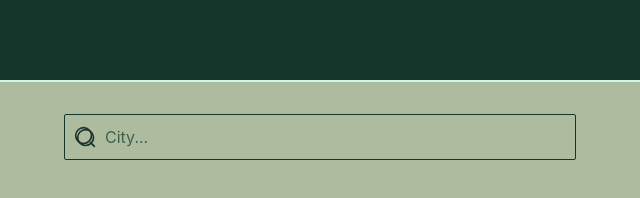
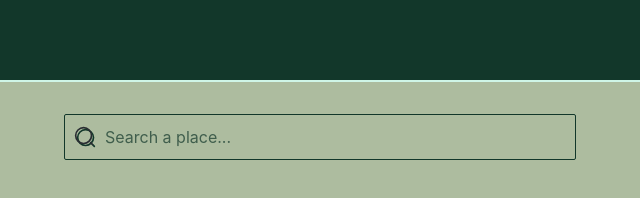
Before and after one commit to dev-ishwar/ts-weather-app, a website built with Vite: page index.html in a window 1280 px wide. Shown: the full height of the page, 320-960 px from the left. Built offline with nearby package versions, Linux system fonts and the light colour scheme.

Commit message:
minor fixes

```diff
--- a/index.html
+++ b/index.html
@@ -62,7 +62,7 @@
           type="text"
           name="search"
           id="search"
-          placeholder="City..."
+          placeholder="Search a place..."
           autocomplete="off"
         >
         <ul id="searchResults"></ul>
--- a/src/lib/data-service.ts
+++ b/src/lib/data-service.ts
@@ -45,7 +45,7 @@ export const fetchCurrentWeather = async (query: string) => {
         const url = `https://api.weatherapi.com/v1/forecast.json?q=${query}&days=5&key=${key}`
         const res = await fetch(url);
         const data: WeatherResponse = await res.json();
-        console.log('weather resp: ', data)
+
         if (data?.error) {
             return {
                 error: data.error.message
--- a/src/main.ts
+++ b/src/main.ts
@@ -26,7 +26,6 @@ const searchLocation = async (query: string) => {
 }
 
 export const handleLocationClick = async (place: SearchItem) => {
-  console.log('place: ', place, place.county)
   loader.show();
 
   const template = CurrentWeatherTemplate.instance;
--- a/src/template/NotificationTemplate.ts
+++ b/src/template/NotificationTemplate.ts
@@ -51,7 +51,6 @@ export class NotificationTemplate implements INofication {
 
         this.container.classList.remove('hide');
         this.container.classList.add('show');
-        console.log('bar ', this.bar)
         this.showBar();
     }
 
```
